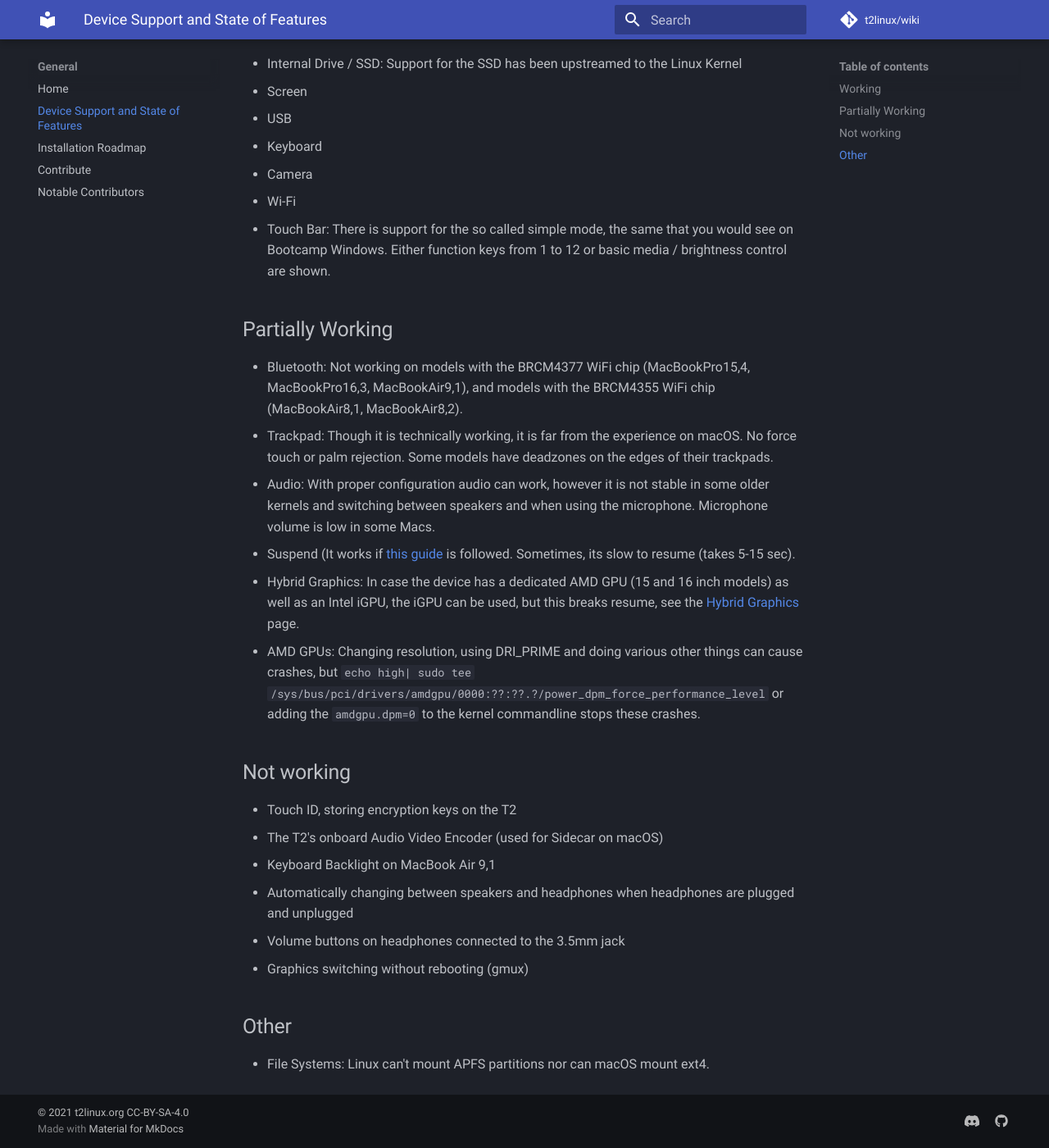
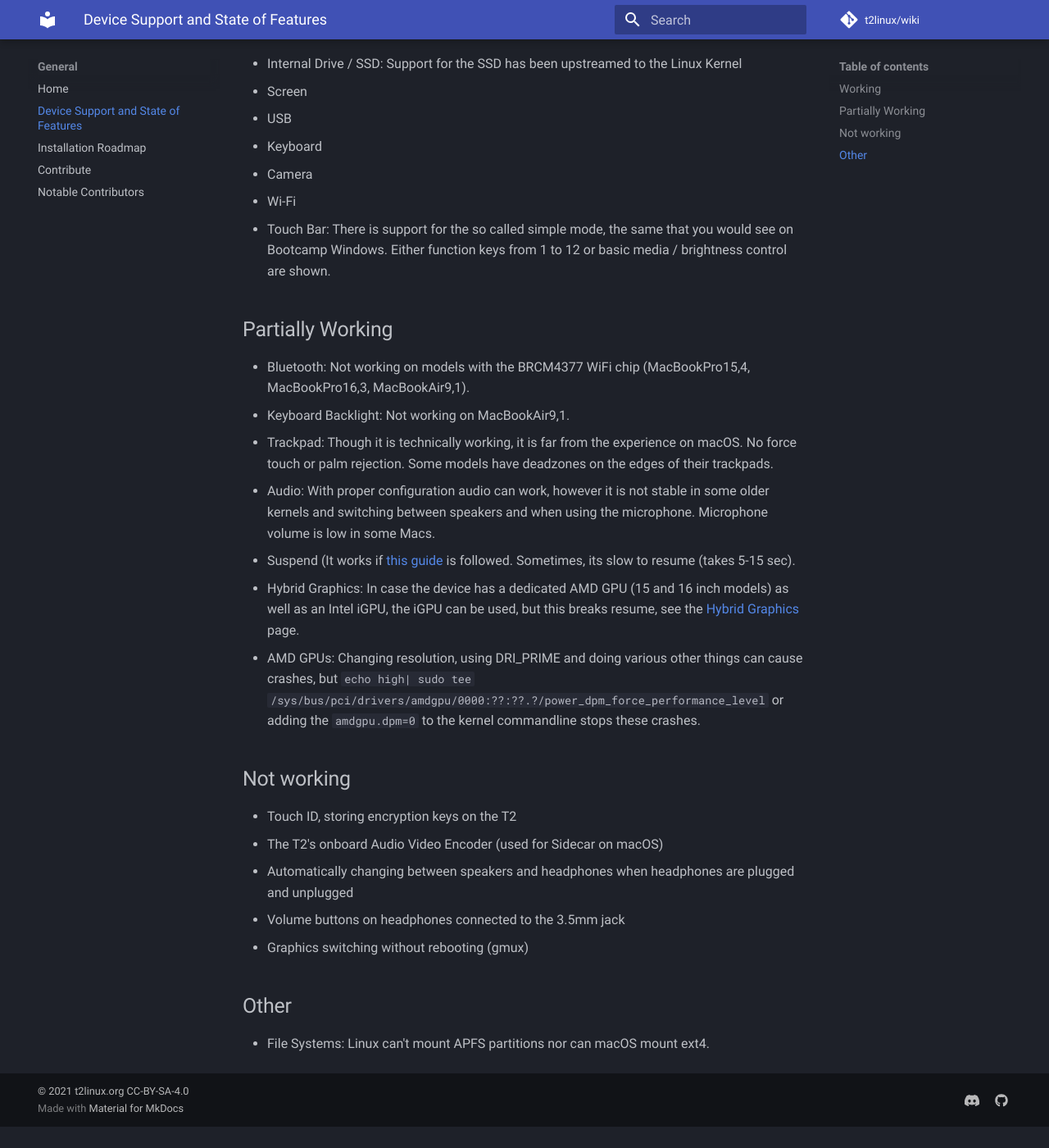
Before and after one commit to t2linux/wiki, an MkDocs documentation site: the page built from docs/state.md, in a window 1280 px wide and 1400 px high, scrolled down 367 px. Shown: the whole window at 82% size. Built offline with MkDocs 1.6.1 and Material for MkDocs 9.7.7, drawn with Linux system fonts in a browser that asks for light colours; comment, search, counter and statistics services are not loaded; after the commit the page ends 1741 px from its top, so only the background shows below that.

Commit message:
State: BCM4355 supports bluetooth

```diff
--- a/docs/state.md
+++ b/docs/state.md
@@ -14,7 +14,8 @@ While Linux is usable on all T2 models, some features are limited due to the lac
 
 ## Partially Working
 
-- Bluetooth: Not working on models with the BRCM4377 WiFi chip (MacBookPro15,4, MacBookPro16,3, MacBookAir9,1), and models with the BRCM4355 WiFi chip (MacBookAir8,1, MacBookAir8,2).
+- Bluetooth: Not working on models with the BRCM4377 WiFi chip (MacBookPro15,4, MacBookPro16,3, MacBookAir9,1).
+- Keyboard Backlight: Not working on MacBookAir9,1.
 - Trackpad: Though it is technically working, it is far from the experience on macOS. No force touch or palm rejection. Some models have deadzones on the edges of their trackpads.
 - Audio: With proper configuration audio can work, however it is not stable in some older kernels and switching between speakers and when using the microphone. Microphone volume is low in some Macs.
 - Suspend (It works if [this guide](https://wiki.t2linux.org/guides/dkms/#fixing-suspend) is followed. Sometimes, its slow to resume (takes 5-15 sec).
@@ -25,7 +26,6 @@ While Linux is usable on all T2 models, some features are limited due to the lac
 
 - Touch ID, storing encryption keys on the T2
 - The T2's onboard Audio Video Encoder (used for Sidecar on macOS)
-- Keyboard Backlight on MacBook Air 9,1
 - Automatically changing between speakers and headphones when headphones are plugged and unplugged
 - Volume buttons on headphones connected to the 3.5mm jack
 - Graphics switching without rebooting (gmux)
```
